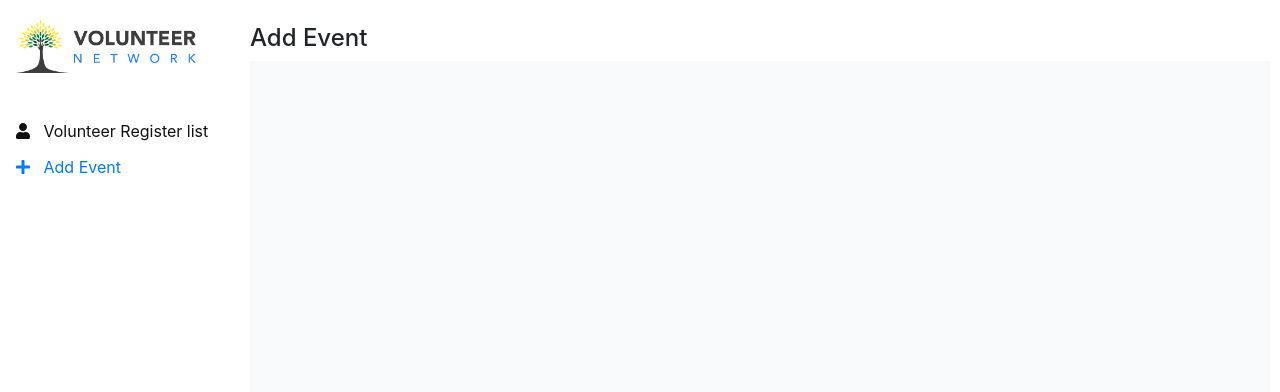
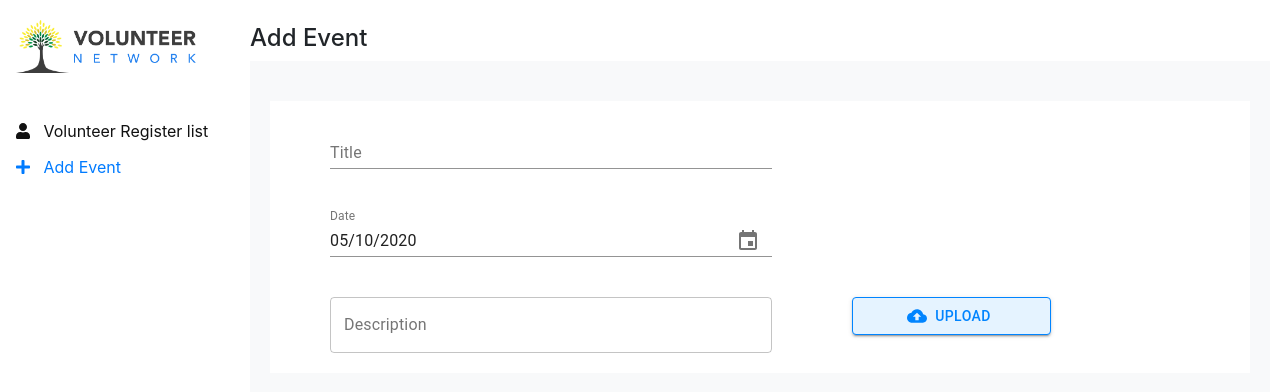
Before and after one commit to rafsan18/volunteer-network, a React (Create React App) app: page /adminPanel/addEvent in a window 1280 px wide. Shown: the top 392 px of the page. Built offline with nearby package versions, Linux system fonts and the light colour scheme.

Commit message:
front-end design done

```diff
--- a/package.json
+++ b/package.json
@@ -8,6 +8,7 @@
     "@fortawesome/free-solid-svg-icons": "^5.15.0",
     "@fortawesome/react-fontawesome": "^0.1.11",
     "@material-ui/core": "^4.11.0",
+    "@material-ui/icons": "^4.9.1",
     "@material-ui/pickers": "^3.2.10",
     "@testing-library/jest-dom": "^4.2.4",
     "@testing-library/react": "^9.5.0",
--- a/src/components/AddEvent/AddEvent.css
+++ b/src/components/AddEvent/AddEvent.css
@@ -1,5 +1,6 @@
 .add-event-container {
     height: 100vh;
+    padding-top: 20px;
 }
 
 .main {
@@ -7,3 +8,8 @@
     font-size: 28px;
     padding: 0px 10px;
 }
+
+.form-container {
+    margin: 20px 20px 0 20px;
+    display: block;
+}
--- a/src/components/AddEvent/AddEvent.js
+++ b/src/components/AddEvent/AddEvent.js
@@ -1,14 +1,85 @@
-import React from "react";
+import React, { useState } from "react";
 import SideNavBar from "../SideNavBar/SideNavBar";
 import "./AddEvent.css";
+import { makeStyles } from "@material-ui/core/styles";
+import TextField from "@material-ui/core/TextField";
+import DateFnsUtils from "@date-io/date-fns";
+import {
+    MuiPickersUtilsProvider,
+    KeyboardDatePicker,
+} from "@material-ui/pickers";
+import { Button } from "@material-ui/core";
+import CloudUploadIcon from "@material-ui/icons/CloudUpload";
+
+const useStyles = makeStyles((theme) => ({
+    root: {
+        "& > *": {
+            width: "25ch",
+            margin: "20px 20px 20px 60px",
+        },
+    },
+    button: {
+        color: "#0084FF",
+        backgroundColor: "#E5F3FF",
+        border: "1px solid #0084FF",
+    },
+}));
 
 const AddEvent = () => {
+    const classes = useStyles();
+    const [addDate, setAddDate] = useState(new Date());
+
+    const handleDateChange = (date) => {
+        setAddDate(date);
+    };
+
     return (
         <div>
             <SideNavBar />
             <div className="main">
                 <h4 className="mt-4">Add Event</h4>
-                <div className="bg-light add-event-container"></div>
+                <div className="bg-light add-event-container">
+                    <div className="bg-white form-container">
+                        <form
+                            className={classes.root}
+                            noValidate
+                            autoComplete="off"
+                        >
+                            <TextField id="standard-basic" label="Title" />
+                            <MuiPickersUtilsProvider utils={DateFnsUtils}>
+                                <KeyboardDatePicker
+                                    disableToolbar
+                                    variant="inline"
+                                    format="dd/MM/yyyy"
+                                    margin="normal"
+                                    label="Date"
+                                    value={addDate}
+                                    onChange={handleDateChange}
+                                    KeyboardButtonProps={{
+                                        "aria-label": "change date",
+                                    }}
+                                />
+                            </MuiPickersUtilsProvider>
+                            <br />
+
+                            <TextField
+                                id="outlined-multiline-static"
+                                label="Description"
+                                multiline
+                                variant="outlined"
+                            />
+
+                            <Button
+                                variant="contained"
+                                color="default"
+                                className={classes.button}
+                                startIcon={<CloudUploadIcon />}
+                            >
+                                Upload
+                            </Button>
+                        </form>
+                    </div>
+                </div>
             </div>
         </div>
     );
```
Also changed, not shown: 1 other file (tests, documents, lock files or other folders).
